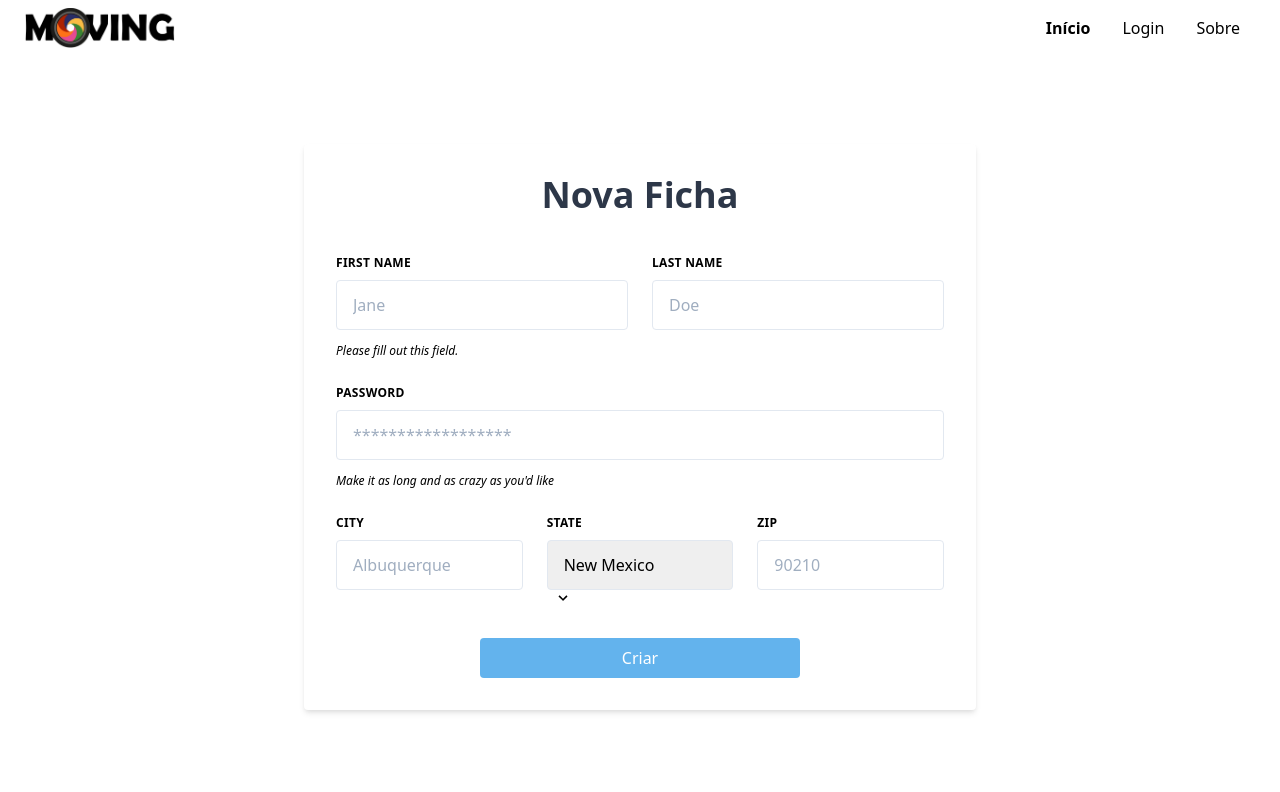
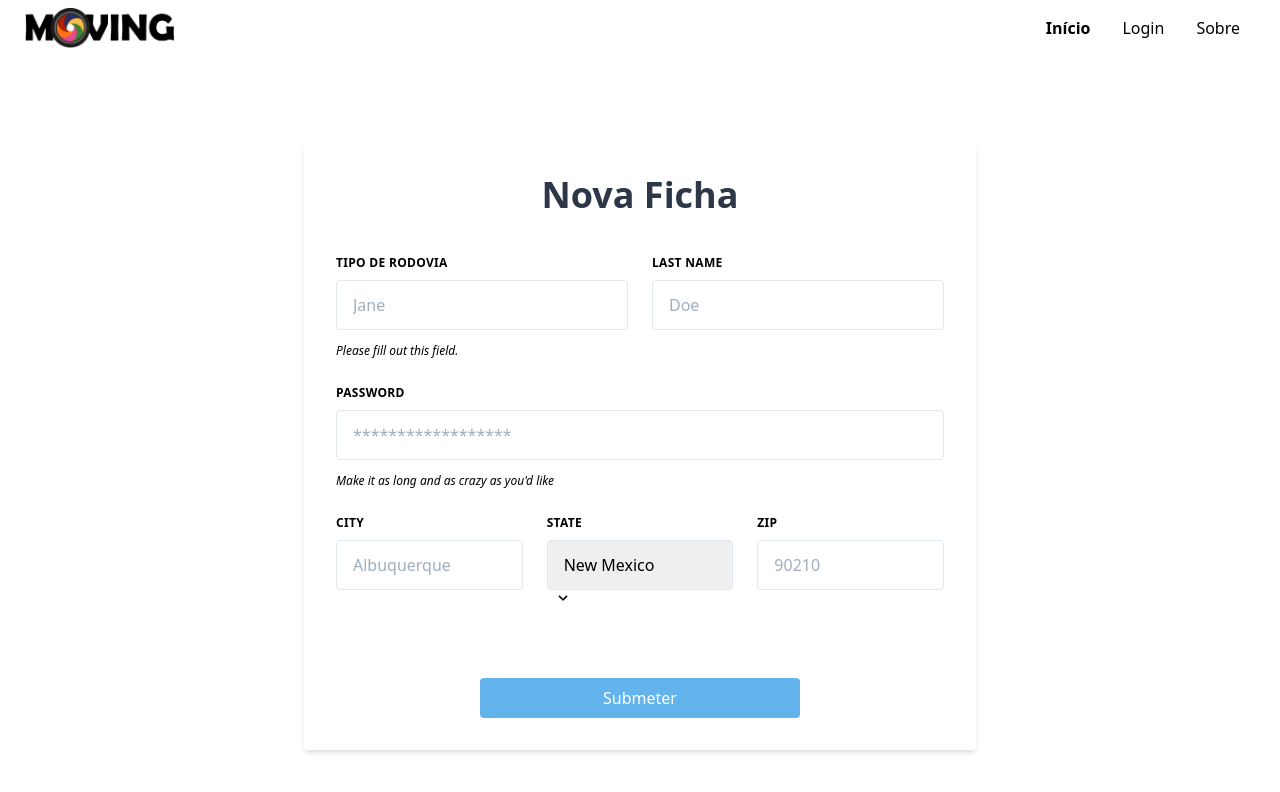
Before and after one commit to matsmello/CNT, a React (Create React App) app: page /new in a window 1280 px wide. Shown: the top 792 px of the page. Built offline with nearby package versions, Linux system fonts and the light colour scheme.

Commit message:
Create custom submition

```diff
--- a/package.json
+++ b/package.json
@@ -8,6 +8,8 @@
     "@testing-library/user-event": "^7.1.2",
     "react": "^17.0.1",
     "react-dom": "^17.0.1",
+    "react-ladda": "^6.0.0",
+    "react-loading": "^2.0.3",
     "react-router-dom": "^5.2.0",
     "react-scripts": "3.4.4",
     "styled-components": "^5.2.0"
--- a/src/pages/MedicalRecord/New/index.js
+++ b/src/pages/MedicalRecord/New/index.js
@@ -1,8 +1,22 @@
-import React from "react";
+import React, { useState } from "react";
+import LaddaButton, { XL, EXPAND_RIGHT } from "react-ladda";
+import ReactLoading from "react-loading";
 
 import { Header } from "./../../../components";
 
-export default function New() {
+export default function New({ history }) {
+  const [message, setMessage] = useState("");
+  const [sending, setSending] = useState(false);
+
+  const handleSending = () => {
+    setSending(true);
+    setMessage("Processing data...");
+
+    setTimeout(() => setMessage("Validating data..."), 2000);
+    setTimeout(() => setMessage("Sending video..."), 5000);
+    setTimeout(() => history.push("/dashboard"), 8000);
+  };
+
   return (
     <>
       {<Header />}
@@ -17,7 +31,7 @@ export default function New() {
                 class="block uppercase tracking-wide text-grey-darker text-xs font-bold mb-2"
                 for="grid-first-name"
               >
-                First Name
+                Tipo de Rodovia
               </label>
               <input
                 class="appearance-none block w-full bg-grey-lighter text-grey-darker border border-red rounded py-3 px-4 mb-3"
@@ -118,9 +132,26 @@ export default function New() {
               />
             </div>
           </div>
-          <button class="bg-blue-400 text-white px-3 py-2 mt-10 rounded w-full mt-4 max-w-xs m-auto">
-            Criar
-          </button>
+          <h2 class="text-xl mt-10 font-bold text-center text-gray-800">
+            {message}
+          </h2>
+          {sending ? (
+            <div class="m-auto flex justify-center">
+              <ReactLoading
+                type={"bars"}
+                color={"black"}
+                height={50}
+                width={50}
+              />
+            </div>
+          ) : (
+            <button
+              onClick={handleSending}
+              class="bg-blue-400 text-white px-3 py-2 mt-10 rounded w-full mt-4 max-w-xs m-auto"
+            >
+              Submeter
+            </button>
+          )}
         </div>
       </div>
     </>
```
Also changed, not shown: 1 other file (tests, documents, lock files or other folders).
